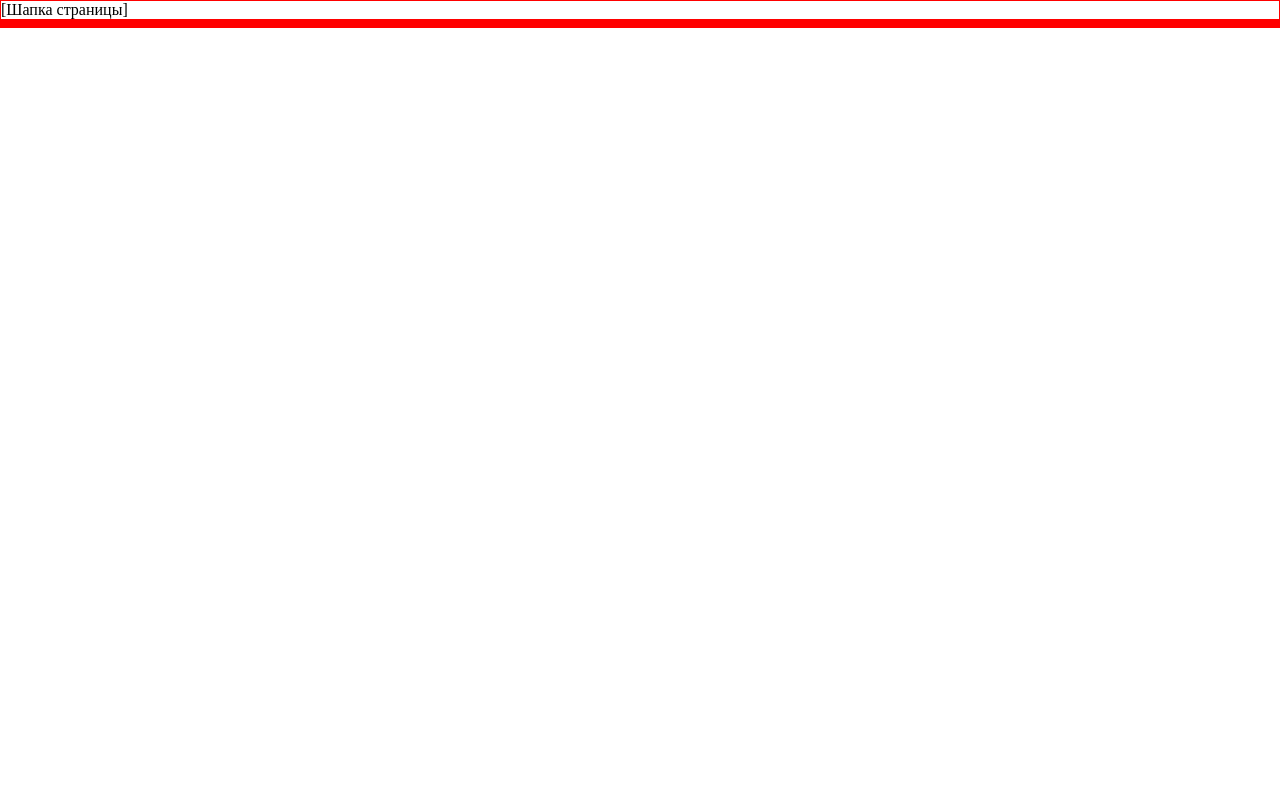
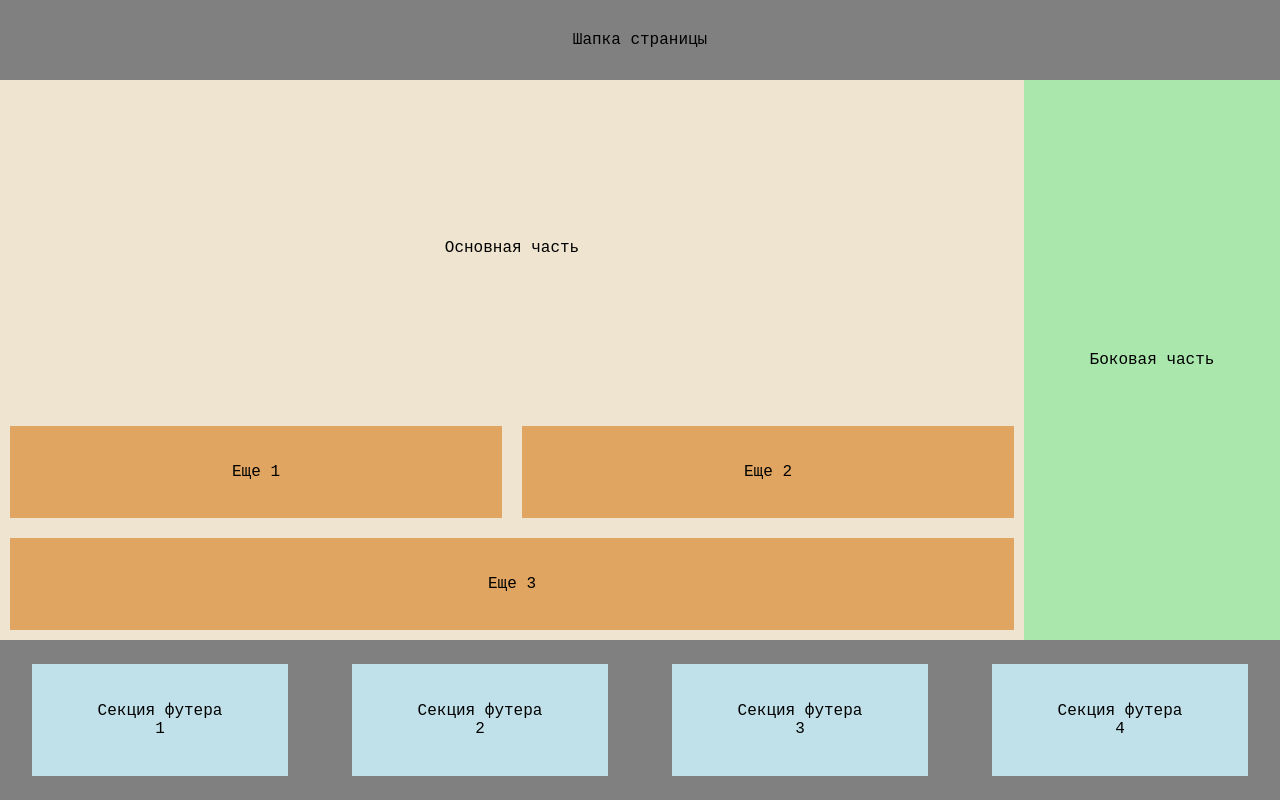
Before and after one commit to NadezhdaKov/w5_page, a plain HTML site: page index.html in a window 1280 px wide. Drawn offline with Linux system fonts and the light colour scheme.

Commit message:
add more code

```diff
--- a/index.html
+++ b/index.html
@@ -8,12 +8,26 @@
     <link rel="stylesheet" href="normalize.css">
     <link rel="stylesheet" href="style.css">
 </head>
-<body>
-    <header class="header">[Шапка страницы]</header>
-    <main>
-        <article></article>
-        <aside></aside>
+<body class="body">
+    <header class="header"><p>Шапка страницы</p></header>
+    <main class="main">
+        <article class="article">
+            <div class="article_main_part">
+                <p>Основная часть</p>
+            </div>
+            <div class="article_aside_part">
+                <article id="article_aside_part_1"><p>Еще 1</p></article>
+                <article id="article_aside_part_2"><p>Еще 2</p></article>
+                <article id="article_aside_part_3"><p>Еще 3</p></article>
+            </div>
+        </article>
+        <aside class="aside"><p>Боковая часть</p></aside>
     </main>
-    <footer></footer>
+    <footer class="footer">
+        <aside><p>Секция футера 1</p></aside>
+        <aside><p>Секция футера 2</p></aside>
+        <aside><p>Секция футера 3</p></aside>
+        <aside><p>Секция футера 4</p></aside>
+    </footer>
 </body>
 </html>
--- a/style.css
+++ b/style.css
@@ -2,13 +2,97 @@ header,
 main,
 article,
 aside,
-footer {
-    border: 1px solid red;
+footer,
+body,
+.article_main_part {
+    position: relative;
 }
 
-.header {
+.body,
+.article {
     display: flex;
-    flex-grow: 0;
-    flex-shrink: 0;
-    flex-basis: content;
+    flex-direction: column;
 }
+
+.article_aside_part,
+.main,
+.footer {
+    display: flex;
+    flex-direction: row;
+}
+
+.header{
+    width: 100vw;
+    height: 10vh;
+    background-color: gray;
+}
+
+.main {
+    height: 70vh;
+    width: 100vw;
+}
+
+.article{
+    flex-grow: 0.8;
+}
+
+.article_main_part {
+    height: 60%;
+    background-color: rgb(238, 228, 207);
+}
+
+.article_aside_part {
+    height: 40%;
+    flex-wrap: wrap;
+    background-color: rgb(238, 228, 207);
+
+}
+
+#article_aside_part_1,
+#article_aside_part_2,
+#article_aside_part_3 {
+    background-color: #e0a561;
+    margin: 1%;
+}
+
+#article_aside_part_1,
+#article_aside_part_2 {
+    flex-grow: 1;
+}
+
+#article_aside_part_3 {
+    align-self: stretch;
+    flex-basis: 100%;
+}
+
+.aside {
+    height: 100%;
+    flex-grow: 0.2;
+    background-color: rgb(170, 231, 173);
+}
+
+.footer {
+    width: 100vw;
+    height: 20vh;
+    justify-content: space-around;
+    align-items: center;
+    background-color: gray;
+}
+
+.footer aside {
+    height: 70%;
+    width: 20%;
+    background-color: rgb(192, 225, 233);
+}
+
+p {
+    font-family: 'Courier New', Courier, monospace;
+    font-size: 100%;
+    position: absolute;
+    top: 50%;
+    left: 50%;
+    transform: translate(-50%, -50%);
+    margin-top: 0;
+    margin-left: 0;
+    text-align: center;
+}
```
